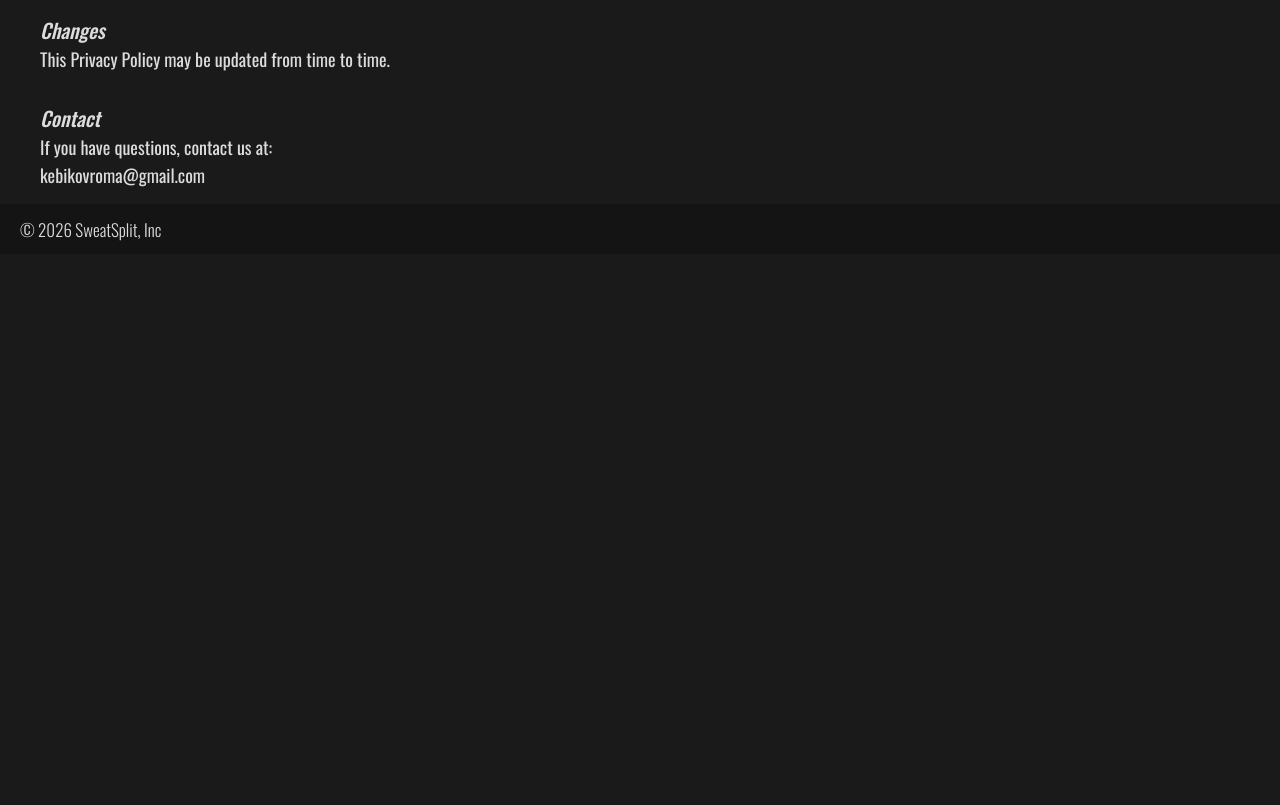
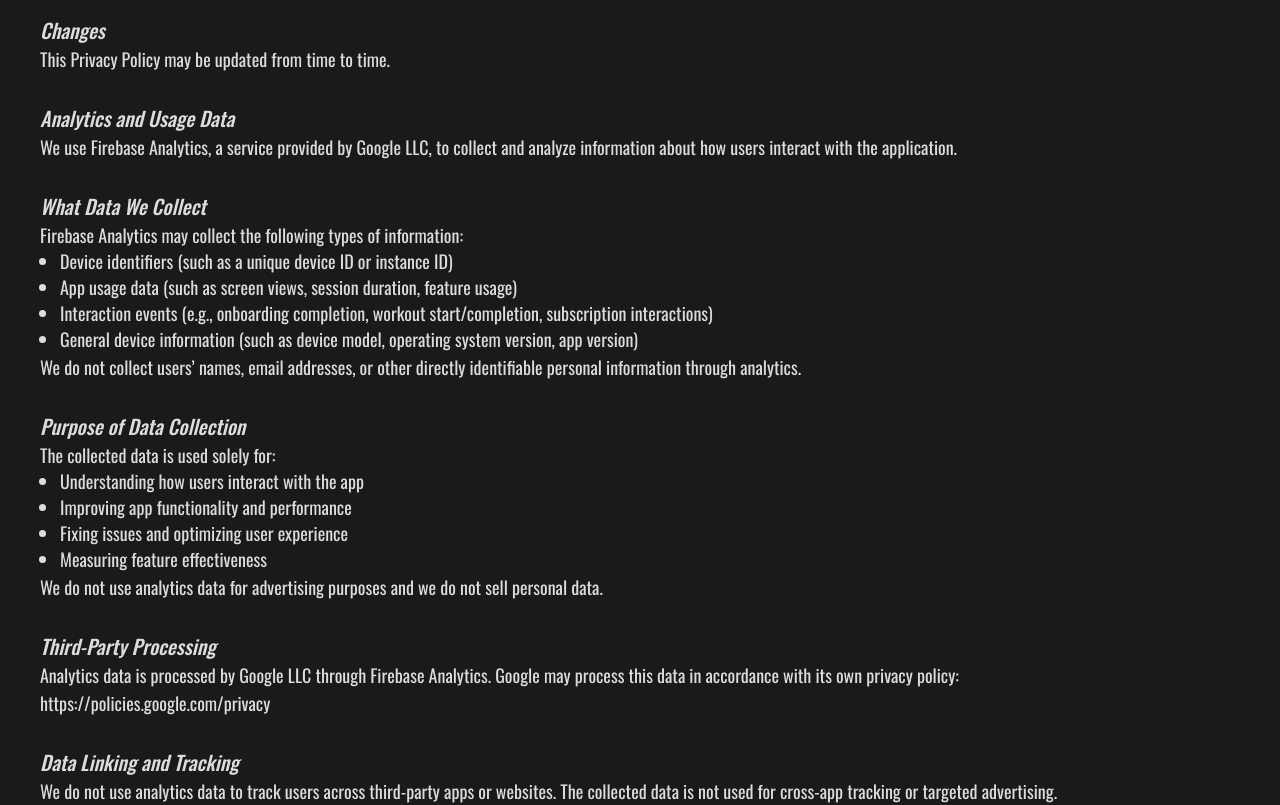
Before and after one commit to Kebikov/SweatSplit.com, a React (Vite) app: page /privacy-policy in a window 1280 px wide. Shown: the part 940-1745 px from the top of the page. Before the commit the page ends 1194 px from the top, so only its background shows below. Built offline with nearby package versions, Linux system fonts and the light colour scheme.

Commit message:
remade: PrivacyPolicy - добавил данные о том что использую аналитику

```diff
--- a/src/app/privacy-policy/PrivacyPolicy.tsx
+++ b/src/app/privacy-policy/PrivacyPolicy.tsx
@@ -52,6 +52,37 @@ const PrivacyPolicy = () => {
 
                 <Title>Changes</Title>
                 <Text>This Privacy Policy may be updated from time to time.</Text>
+
+                <Title>Analytics and Usage Data</Title>
+                <Text>We use Firebase Analytics, a service provided by Google LLC, to collect and analyze information about how users interact with the application.</Text>
+
+                <Title>What Data We Collect</Title>
+                <Text>Firebase Analytics may collect the following types of information:</Text>
+                <ul className={style.ul} >
+                    <li>Device identifiers (such as a unique device ID or instance ID)</li>
+                    <li>App usage data (such as screen views, session duration, feature usage)</li>
+                    <li>Interaction events (e.g., onboarding completion, workout start/completion, subscription interactions)</li>
+                    <li>General device information (such as device model, operating system version, app version)</li>
+                </ul>
+                <Text>We do not collect users’ names, email addresses, or other directly identifiable personal information through analytics.</Text>
+
+                <Title>Purpose of Data Collection</Title>
+                <Text>The collected data is used solely for:</Text>
+                <ul className={style.ul} >
+                    <li>Understanding how users interact with the app</li>
+                    <li>Improving app functionality and performance</li>
+                    <li>Fixing issues and optimizing user experience</li>
+                    <li>Measuring feature effectiveness</li>
+                </ul>
+                <Text>We do not use analytics data for advertising purposes and we do not sell personal data.</Text>
+
+                <Title>Third-Party Processing</Title>
+                <Text>Analytics data is processed by Google LLC through Firebase Analytics. Google may process this data in accordance with its own privacy policy:</Text>
+                <Text>https://policies.google.com/privacy</Text>
+
+                <Title>Data Linking and Tracking</Title>
+                <Text>We do not use analytics data to track users across third-party apps or websites. The collected data is not used for cross-app tracking or targeted advertising.</Text>
+
                 <Title>Contact</Title>
                 <Text>If you have questions, contact us at:</Text>
                 <Text>kebikovroma@gmail.com</Text>
```
